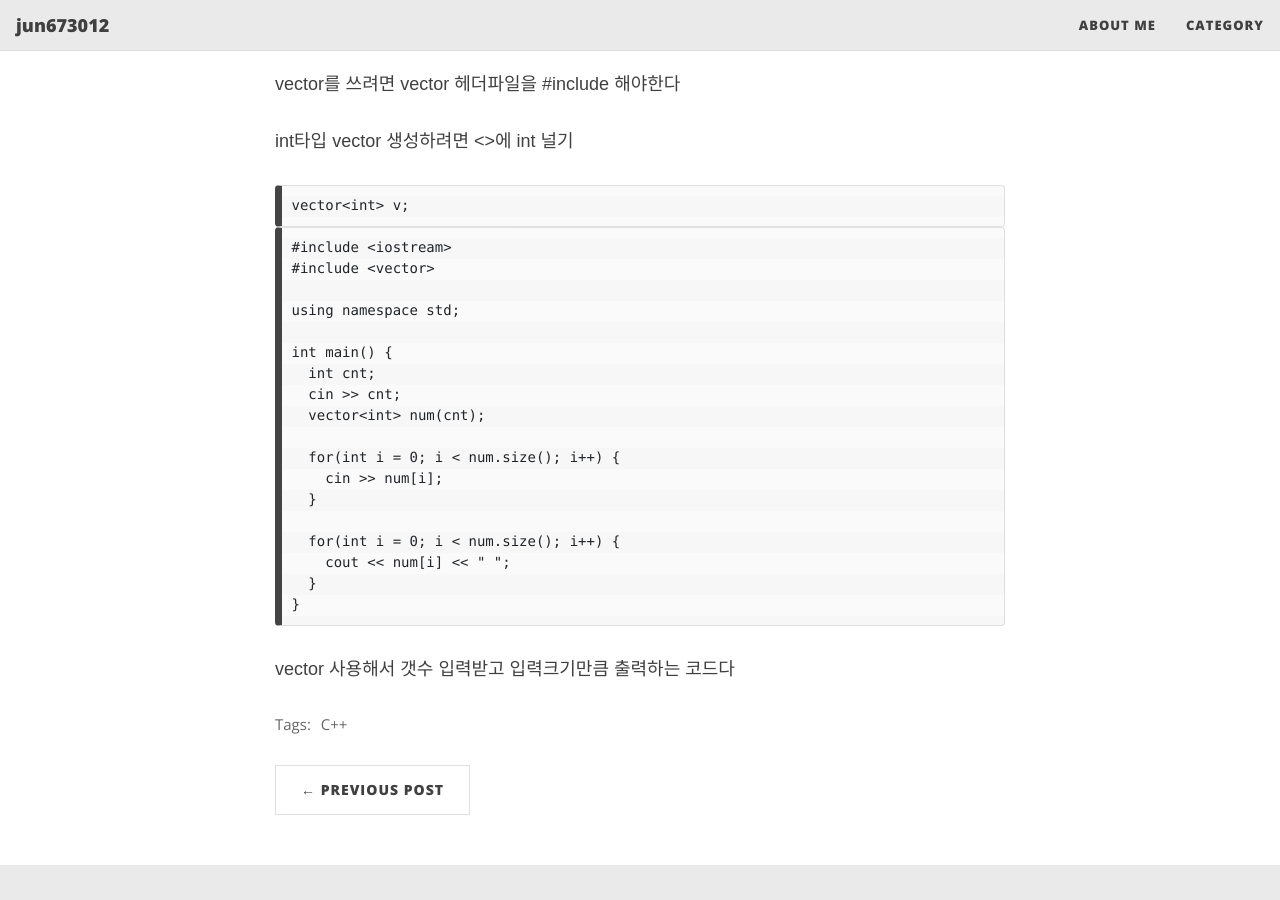
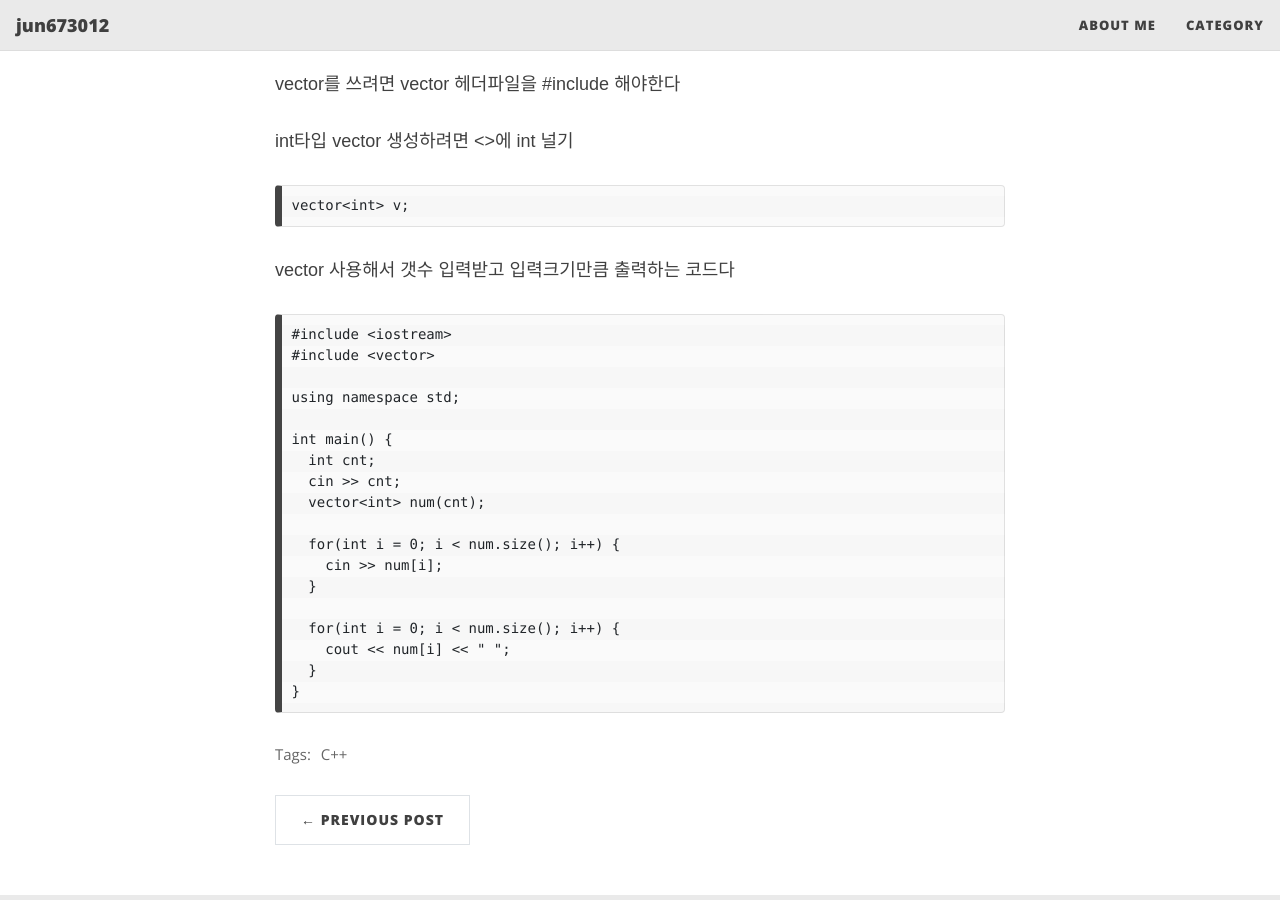
Before and after one commit to jun673012/jun673012.github.io, a Jekyll site: the page built from _posts/2021-01-06-c++-vertor-1.md, in a window 1280 px wide and 900 px high, scrolled down 435 px. Built offline with Jekyll 4.4.1, drawn with Linux system fonts in a browser that asks for light colours; nearby versions of some CDN libraries; some web fonts are replaced; some of the changed lines change nothing that is shown.

Commit message:
문서: 내부 순서 편집

````diff
--- a/_posts/2021-01-06-c++-vertor-1.md
+++ b/_posts/2021-01-06-c++-vertor-1.md
@@ -20,6 +20,7 @@ int타입 vector 생성하려면 <>에 int 널기
 vector<int> v;
 ```
 
+vector 사용해서 갯수 입력받고 입력크기만큼 출력하는 코드다
 
 ```
 #include <iostream>
@@ -41,5 +42,3 @@ int main() {
   }
 }
 ```
-
-vector 사용해서 갯수 입력받고 입력크기만큼 출력하는 코드다
````
